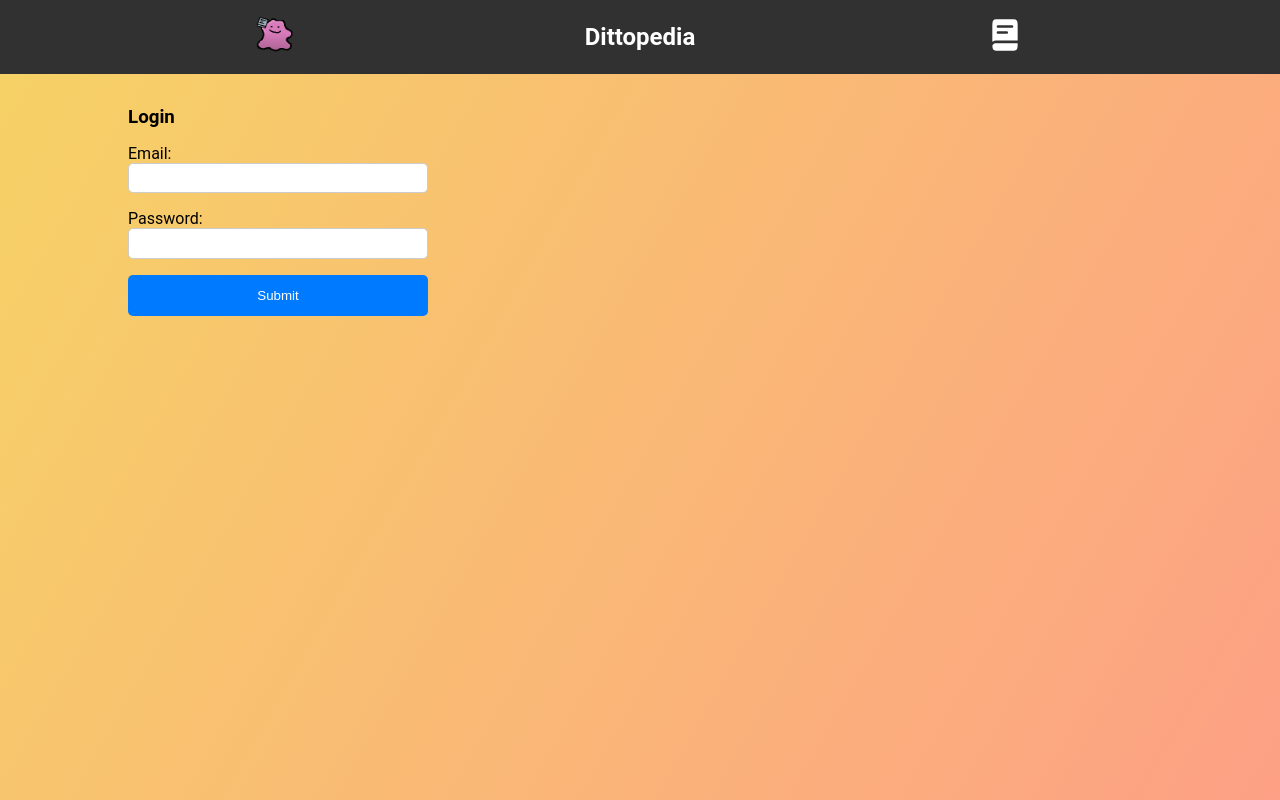
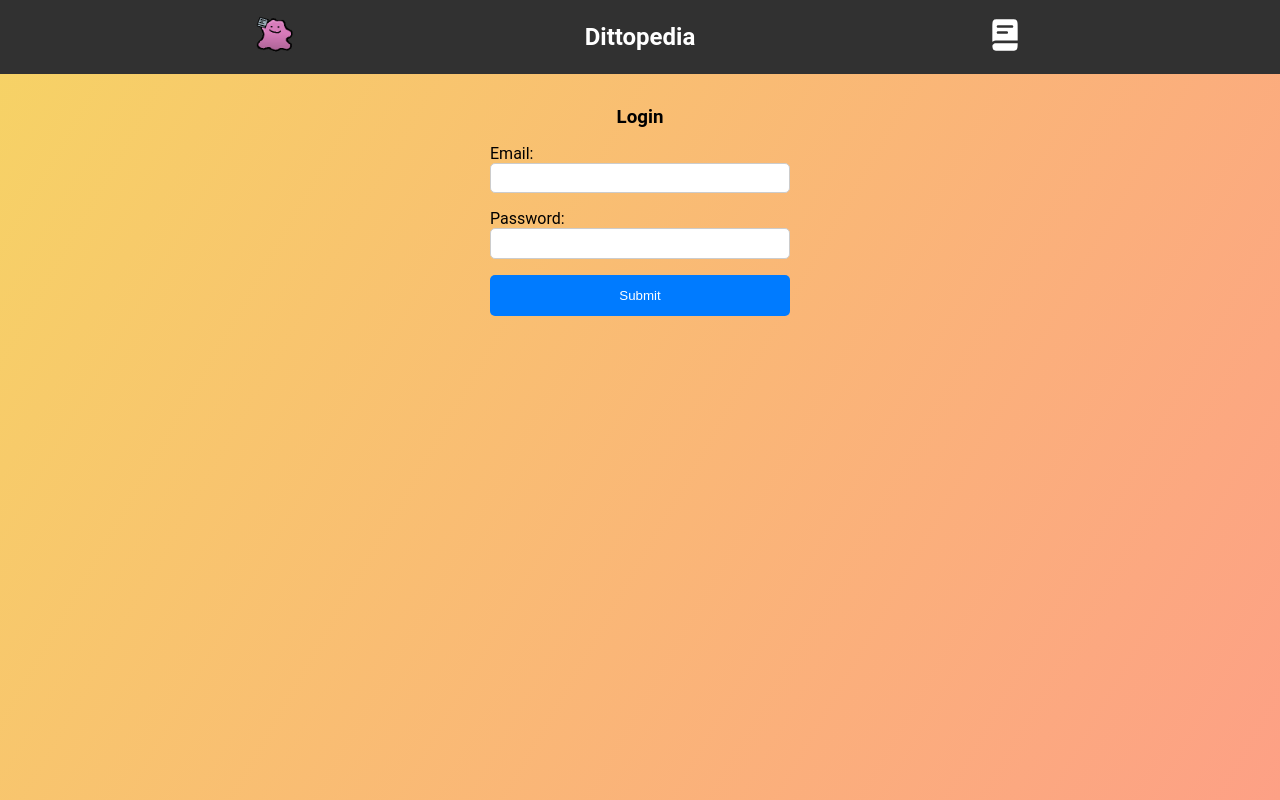
Before and after one commit to Marshall-Bits/dittopedia-client, an Angular app: page /login in a window 1280 px wide. Built offline with nearby package versions, Linux system fonts and the light colour scheme.

Commit message:
adjust form styles

```diff
--- a/src/app/login/login.component.css
+++ b/src/app/login/login.component.css
@@ -5,4 +5,13 @@ form {
   width: 100%;
   max-width: 300px;
   padding-top: 1em;
+  margin: 0 auto;
 }
+
+h3{
+  text-align: center;
+}
+
+p {
+  text-align: center;
+}
```
